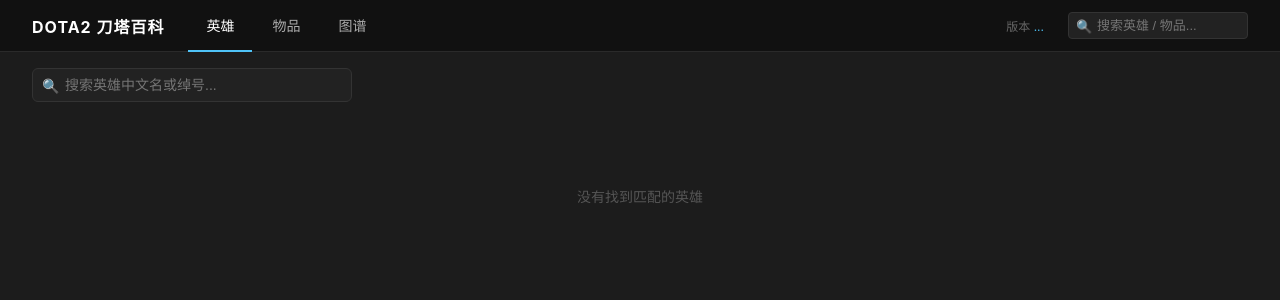
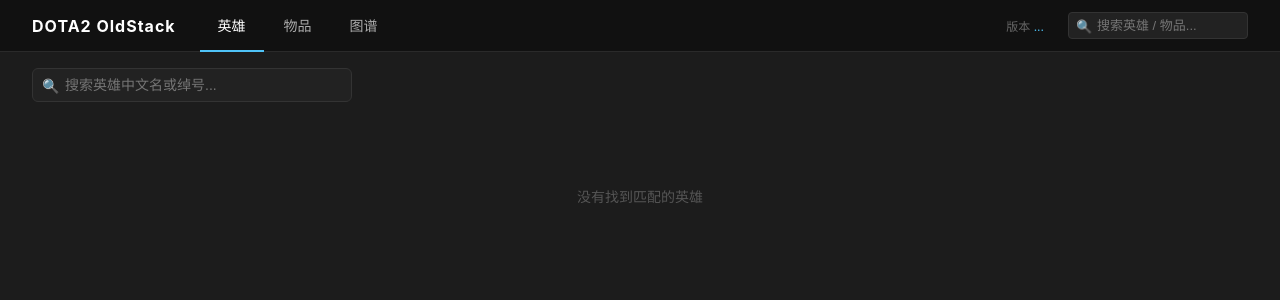
Before and after one commit to godjealous/dota2, a Flask app: page / in a window 1280 px wide. Shown: the top 300 px of the page. Run offline with Flask 3, Linux system fonts and the light colour scheme; data that the repository does not hold is empty.

Commit message:
chore: rename site to DOTA2 OldStack
Co-Authored-By: Claude Sonnet 4.6 <noreply@anthropic.com>

```diff
--- a/templates/index.html
+++ b/templates/index.html
@@ -3,7 +3,7 @@
 <head>
 <meta charset="UTF-8">
 <meta name="viewport" content="width=device-width, initial-scale=1.0">
-<title>DOTA2 刀塔百科</title>
+<title>DOTA2 OldStack</title>
 <script src="https://cdn.jsdelivr.net/npm/d3@7/dist/d3.min.js"></script>
 <style>
 * { box-sizing: border-box; margin: 0; padding: 0; }
@@ -1701,7 +1701,7 @@ main { padding: 24px 32px 48px; max-width: 1400px; margin: 0 auto; }
 <body>
 
 <header>
-  <div class="logo">DOTA2 刀塔百科</div>
+  <div class="logo">DOTA2 OldStack</div>
   <nav>
     <a class="active" onclick="showTab('heroes')">英雄</a>
     <a onclick="showTab('items')">物品</a>
```
Also changed, not shown: README.md.
